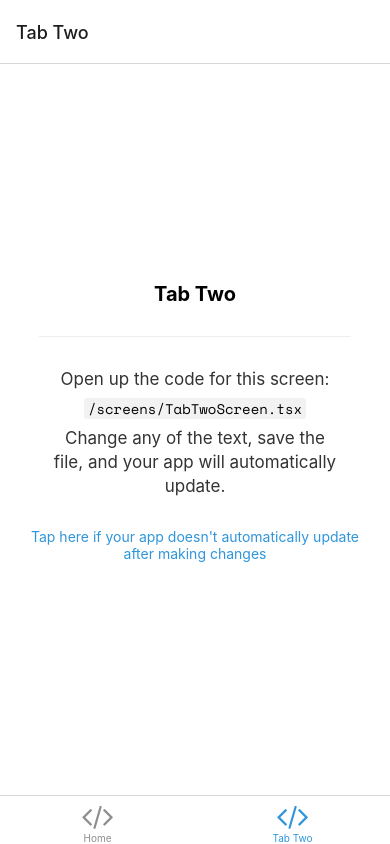
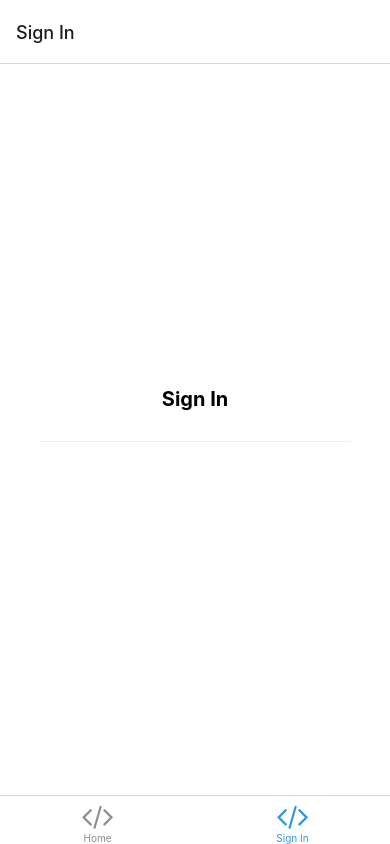
Before and after one commit to ICH-TEAM/chronos-app, a React Native app: screen /TabTwo in a window 390 px wide. Built offline with nearby package versions, Linux system fonts and the light colour scheme; what expo-linking would draw is missing.

Commit message:
SignIn view template added

```diff
--- a/components/EditScreenInfo.tsx
+++ /dev/null
@@ -1,79 +0,0 @@
-import * as WebBrowser from 'expo-web-browser';
-import { StyleSheet, TouchableOpacity } from 'react-native';
-
-import Colors from '../constants/Colors';
-import { MonoText } from './StyledText';
-import { Text, View } from './Themed';
-
-export default function EditScreenInfo({ path }: { path: string }) {
-  return (
-    <View>
-      <View style={styles.getStartedContainer}>
-        <Text
-          style={styles.getStartedText}
-          lightColor="rgba(0,0,0,0.8)"
-          darkColor="rgba(255,255,255,0.8)">
-          Open up the code for this screen:
-        </Text>
-
-        <View
-          style={[styles.codeHighlightContainer, styles.homeScreenFilename]}
-          darkColor="rgba(255,255,255,0.05)"
-          lightColor="rgba(0,0,0,0.05)">
-          <MonoText>{path}</MonoText>
-        </View>
-
-        <Text
-          style={styles.getStartedText}
-          lightColor="rgba(0,0,0,0.8)"
-          darkColor="rgba(255,255,255,0.8)">
-          Change any of the text, save the file, and your app will automatically update.
-        </Text>
-      </View>
-
-      <View style={styles.helpContainer}>
-        <TouchableOpacity onPress={handleHelpPress} style={styles.helpLink}>
-          <Text style={styles.helpLinkText} lightColor={Colors.light.tint}>
-            Tap here if your app doesn't automatically update after making changes
-          </Text>
-        </TouchableOpacity>
-      </View>
-    </View>
-  );
-}
-
-function handleHelpPress() {
-  WebBrowser.openBrowserAsync(
-    'https://docs.expo.io/get-started/create-a-new-app/#opening-the-app-on-your-phonetablet'
-  );
-}
-
-const styles = StyleSheet.create({
-  getStartedContainer: {
-    alignItems: 'center',
-    marginHorizontal: 50,
-  },
-  homeScreenFilename: {
-    marginVertical: 7,
-  },
-  codeHighlightContainer: {
-    borderRadius: 3,
-    paddingHorizontal: 4,
-  },
-  getStartedText: {
-    fontSize: 17,
-    lineHeight: 24,
-    textAlign: 'center',
-  },
-  helpContainer: {
-    marginTop: 15,
-    marginHorizontal: 20,
-    alignItems: 'center',
-  },
-  helpLink: {
-    paddingVertical: 15,
-  },
-  helpLinkText: {
-    textAlign: 'center',
-  },
-});
--- a/navigation/LinkingConfiguration.ts
+++ b/navigation/LinkingConfiguration.ts
@@ -15,7 +15,7 @@ const linking: LinkingOptions<RootStackParamList> = {
           },
           TabTwo: {
             screens: {
-              TabTwoScreen: "two",
+              SignIn: "two",
             },
           },
         },
--- a/navigation/index.tsx
+++ b/navigation/index.tsx
@@ -14,7 +14,7 @@ import useColorScheme from "../hooks/useColorScheme"
 import ModalScreen from "../screens/ModalScreen"
 import NotFoundScreen from "../screens/NotFoundScreen"
 import Home from "../screens/Home"
-import TabTwoScreen from "../screens/TabTwoScreen"
+import SignIn from "../screens/LogIn/SignIn"
 import LinkingConfiguration from "./LinkingConfiguration"
 import { Icon } from "../components"
 
@@ -59,9 +59,9 @@ function BottomTabNavigator() {
       />
       <BottomTab.Screen
         name="TabTwo"
-        component={TabTwoScreen}
+        component={SignIn}
         options={{
-          title: "Tab Two",
+          title: "Sign In",
           tabBarIcon: ({ color }) => <Icon name="code" color={color} />,
         }}
       />
--- a/screens/LogIn/SignIn.tsx
+++ b/screens/LogIn/SignIn.tsx
@@ -0,0 +1,33 @@
+import { StyleSheet } from "react-native"
+
+import { Text, View } from "../../components/Themed"
+
+export default function SignIn() {
+  return (
+    <View style={styles.container}>
+      <Text style={styles.title}>Sign In</Text>
+      <View
+        style={styles.separator}
+        lightColor="#eee"
+        darkColor="rgba(255,255,255,0.1)"
+      />
+    </View>
+  )
+}
+
+const styles = StyleSheet.create({
+  container: {
+    flex: 1,
+    alignItems: "center",
+    justifyContent: "center",
+  },
+  title: {
+    fontSize: 20,
+    fontWeight: "bold",
+  },
+  separator: {
+    marginVertical: 30,
+    height: 1,
+    width: "80%",
+  },
+})
--- a/screens/ModalScreen.tsx
+++ b/screens/ModalScreen.tsx
@@ -1,35 +1,37 @@
-import { StatusBar } from 'expo-status-bar';
-import { Platform, StyleSheet } from 'react-native';
+import { StatusBar } from "expo-status-bar"
+import { Platform, StyleSheet } from "react-native"
 
-import EditScreenInfo from '../components/EditScreenInfo';
-import { Text, View } from '../components/Themed';
+import { Text, View } from "../components/Themed"
 
 export default function ModalScreen() {
   return (
     <View style={styles.container}>
       <Text style={styles.title}>Modal</Text>
-      <View style={styles.separator} lightColor="#eee" darkColor="rgba(255,255,255,0.1)" />
-      <EditScreenInfo path="/screens/ModalScreen.tsx" />
+      <View
+        style={styles.separator}
+        lightColor="#eee"
+        darkColor="rgba(255,255,255,0.1)"
+      />
 
       {/* Use a light status bar on iOS to account for the black space above the modal */}
-      <StatusBar style={Platform.OS === 'ios' ? 'light' : 'auto'} />
+      <StatusBar style={Platform.OS === "ios" ? "light" : "auto"} />
     </View>
-  );
+  )
 }
 
 const styles = StyleSheet.create({
   container: {
     flex: 1,
-    alignItems: 'center',
-    justifyContent: 'center',
+    alignItems: "center",
+    justifyContent: "center",
   },
   title: {
     fontSize: 20,
-    fontWeight: 'bold',
+    fontWeight: "bold",
   },
   separator: {
     marginVertical: 30,
     height: 1,
-    width: '80%',
+    width: "80%",
   },
-});
+})
--- a/screens/TabTwoScreen.tsx
+++ /dev/null
@@ -1,31 +0,0 @@
-import { StyleSheet } from 'react-native';
-
-import EditScreenInfo from '../components/EditScreenInfo';
-import { Text, View } from '../components/Themed';
-
-export default function TabTwoScreen() {
-  return (
-    <View style={styles.container}>
-      <Text style={styles.title}>Tab Two</Text>
-      <View style={styles.separator} lightColor="#eee" darkColor="rgba(255,255,255,0.1)" />
-      <EditScreenInfo path="/screens/TabTwoScreen.tsx" />
-    </View>
-  );
-}
-
-const styles = StyleSheet.create({
-  container: {
-    flex: 1,
-    alignItems: 'center',
-    justifyContent: 'center',
-  },
-  title: {
-    fontSize: 20,
-    fontWeight: 'bold',
-  },
-  separator: {
-    marginVertical: 30,
-    height: 1,
-    width: '80%',
-  },
-});
```
